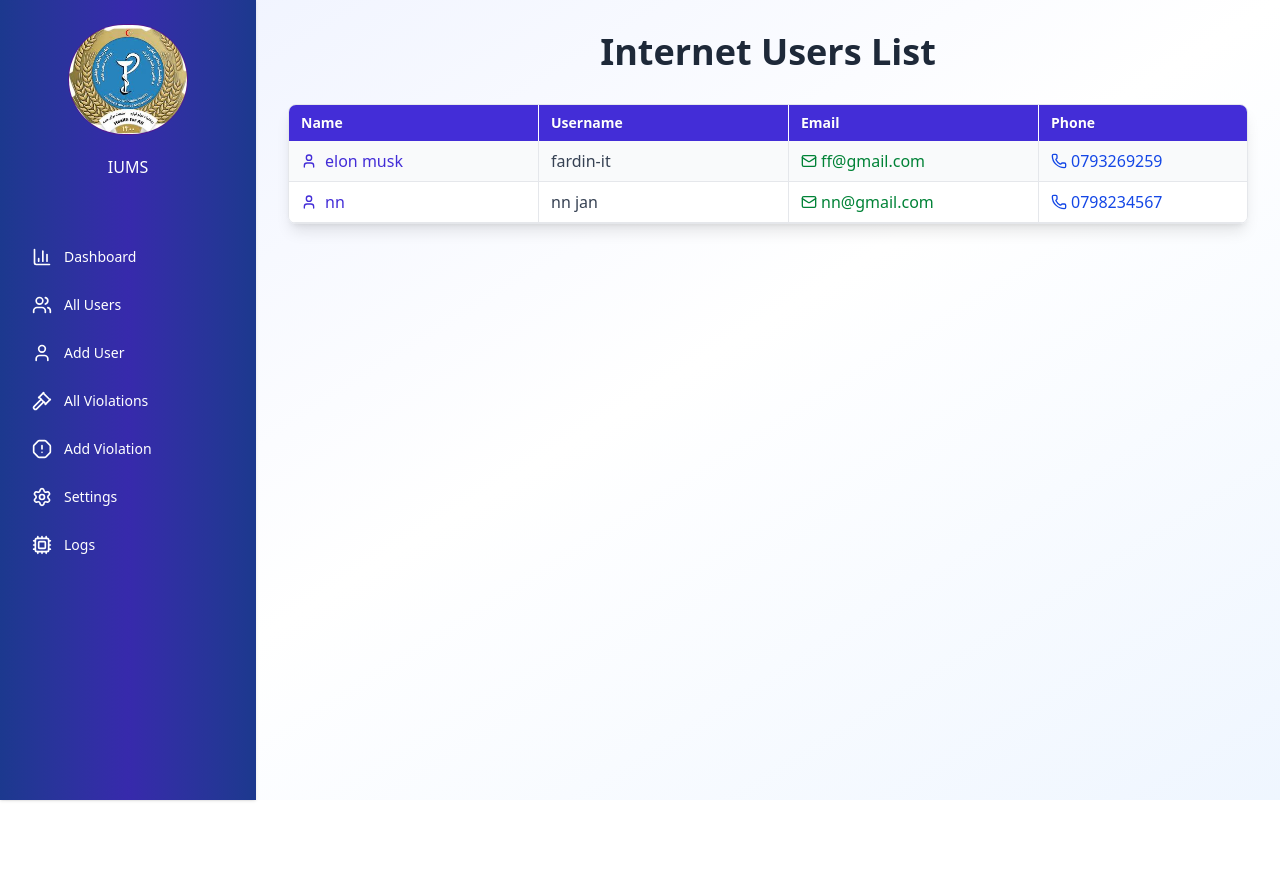
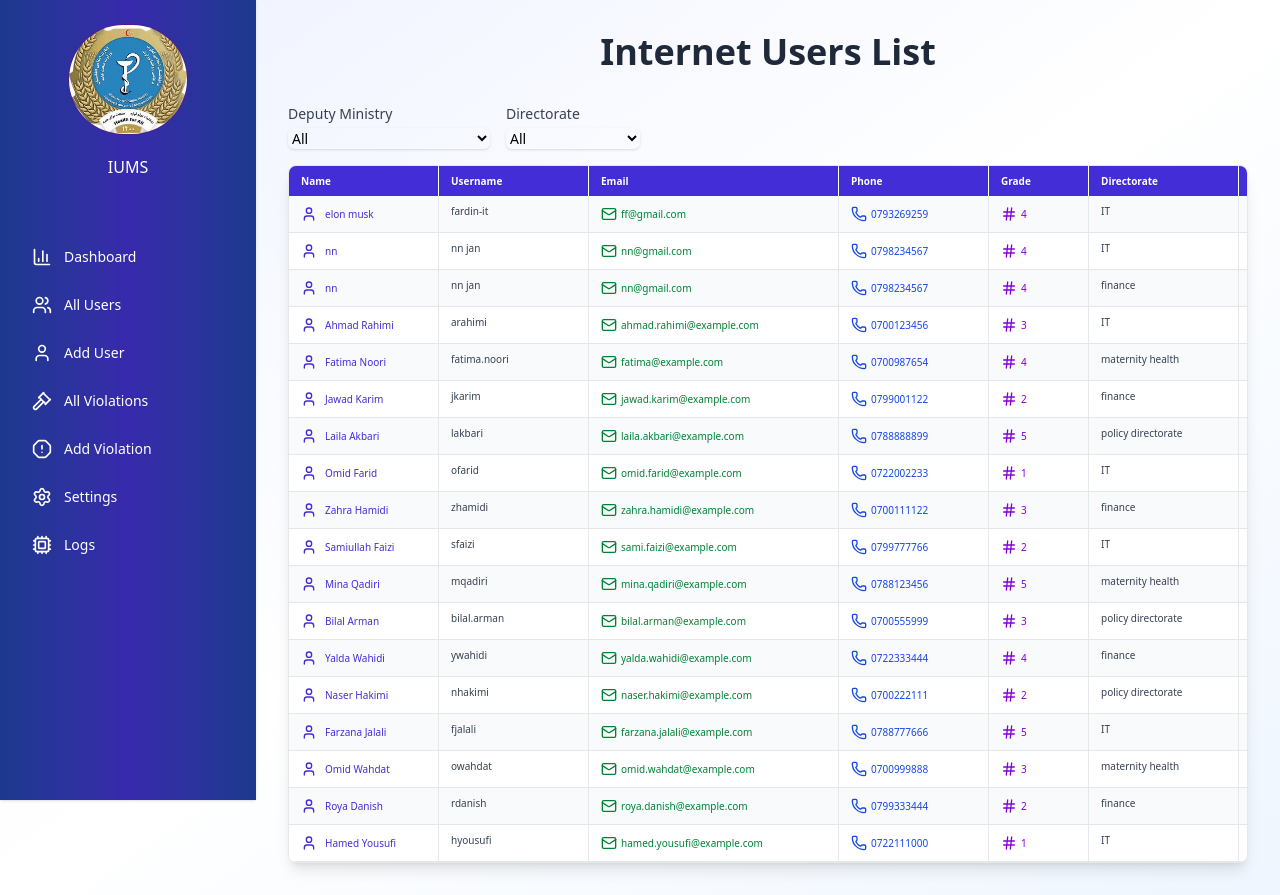
Before and after one commit to fiafghan/internet-users-ms-frontend, a React (Vite) app: page /allusers in a window 1280 px wide. Before the commit the page ends 800 px from the top, so only its background shows below. Built offline with nearby package versions, Linux system fonts and the light colour scheme; data requests are answered from the project's data file.

Commit message:
users table was fixed

```diff
--- a/db.json
+++ b/db.json
@@ -1,4 +1,44 @@
 {
+  "deputy_ministries":[
+    {
+      "id":1,
+      "name":"administrative and financial"
+    },
+    {
+      "id":2,
+      "name":"health services providing"
+    },
+    {
+      "id":3,
+      "name":"drug and food"
+    },
+    {
+      "id":4,
+      "name":"plan and policy"
+    }
+
+  ],
+
+  "directorates":[
+    {
+      "id":1,
+      "name":"IT"
+    },
+    {
+      "id":2,
+      "name":"finance"
+    },
+    {
+      "id":3,
+      "name":"maternity health"
+    },
+    {
+      "id":4,
+      "name":"policy directorate"
+    }
+
+  ],
+
   "users": [
     {
       "id": "a772",
@@ -58,7 +98,7 @@
       "phone": "0793269259",
       "grade": "4",
       "directorate": "IT",
-      "deputyMinistry": "administrative",
+      "deputyMinistry": "administrative and financial",
       "position": "CEO",
       "device_limit": "3",
       "device_type": "mobile",
@@ -72,11 +112,235 @@
       "phone": "0798234567",
       "grade": "4",
       "directorate": "IT",
-      "deputyMinistry": "IT",
+      "deputyMinistry": "health services providing",
       "position": "software developer",
       "device_limit": "2",
       "device_type": "Computer",
       "mac_address": "ff:ff:ff:ff:ff"
-    }
+    },
+    {
+      "id": "e41f",
+      "name": "nn",
+      "username": "nn jan",
+      "email": "nn@gmail.com",
+      "phone": "0798234567",
+      "grade": "4",
+      "directorate": "finance",
+      "deputyMinistry": "health services providing",
+      "position": "software developer",
+      "device_limit": "2",
+      "device_type": "Computer",
+      "mac_address": "ff:ff:ff:ff:ff"
+    },
+    {
+    "id": "1a1a",
+    "name": "Ahmad Rahimi",
+    "username": "arahimi",
+    "email": "ahmad.rahimi@example.com",
+    "phone": "0700123456",
+    "grade": "3",
+    "directorate": "IT",
+    "deputyMinistry": "administrative and financial",
+    "position": "Network Engineer",
+    "device_limit": "3",
+    "device_type": "Laptop",
+    "mac_address": "aa:bb:cc:dd:ee:01"
+  },
+  {
+    "id": "2b2b",
+    "name": "Fatima Noori",
+    "username": "fatima.noori",
+    "email": "fatima@example.com",
+    "phone": "0700987654",
+    "grade": "4",
+    "directorate": "maternity health",
+    "deputyMinistry": "health services providing",
+    "position": "Gynecologist",
+    "device_limit": "2",
+    "device_type": "Tablet",
+    "mac_address": "aa:bb:cc:dd:ee:02"
+  },
+  {
+    "id": "3c3c",
+    "name": "Jawad Karim",
+    "username": "jkarim",
+    "email": "jawad.karim@example.com",
+    "phone": "0799001122",
+    "grade": "2",
+    "directorate": "finance",
+    "deputyMinistry": "drug and food",
+    "position": "Finance Officer",
+    "device_limit": "1",
+    "device_type": "Computer",
+    "mac_address": "aa:bb:cc:dd:ee:03"
+  },
+  {
+    "id": "4d4d",
+    "name": "Laila Akbari",
+    "username": "lakbari",
+    "email": "laila.akbari@example.com",
+    "phone": "0788888899",
+    "grade": "5",
+    "directorate": "policy directorate",
+    "deputyMinistry": "plan and policy",
+    "position": "Policy Analyst",
+    "device_limit": "3",
+    "device_type": "Laptop",
+    "mac_address": "aa:bb:cc:dd:ee:04"
+  },
+  {
+    "id": "5e5e",
+    "name": "Omid Farid",
+    "username": "ofarid",
+    "email": "omid.farid@example.com",
+    "phone": "0722002233",
+    "grade": "1",
+    "directorate": "IT",
+    "deputyMinistry": "administrative and financial",
+    "position": "Software Developer",
+    "device_limit": "2",
+    "device_type": "Computer",
+    "mac_address": "aa:bb:cc:dd:ee:05"
+  },
+  {
+    "id": "6f6f",
+    "name": "Zahra Hamidi",
+    "username": "zhamidi",
+    "email": "zahra.hamidi@example.com",
+    "phone": "0700111122",
+    "grade": "3",
+    "directorate": "finance",
+    "deputyMinistry": "administrative and financial",
+    "position": "Accountant",
+    "device_limit": "2",
+    "device_type": "Laptop",
+    "mac_address": "aa:bb:cc:dd:ee:06"
+  },
+  {
+    "id": "7g7g",
+    "name": "Samiullah Faizi",
+    "username": "sfaizi",
+    "email": "sami.faizi@example.com",
+    "phone": "0799777766",
+    "grade": "2",
+    "directorate": "IT",
+    "deputyMinistry": "drug and food",
+    "position": "System Admin",
+    "device_limit": "3",
+    "device_type": "Computer",
+    "mac_address": "aa:bb:cc:dd:ee:07"
+  },
+  {
+    "id": "8h8h",
+    "name": "Mina Qadiri",
+    "username": "mqadiri",
+    "email": "mina.qadiri@example.com",
+    "phone": "0788123456",
+    "grade": "5",
+    "directorate": "maternity health",
+    "deputyMinistry": "health services providing",
+    "position": "Midwife",
+    "device_limit": "1",
+    "device_type": "Tablet",
+    "mac_address": "aa:bb:cc:dd:ee:08"
+  },
+  {
+    "id": "9i9i",
+    "name": "Bilal Arman",
+    "username": "bilal.arman",
+    "email": "bilal.arman@example.com",
+    "phone": "0700555999",
+    "grade": "3",
+    "directorate": "policy directorate",
+    "deputyMinistry": "plan and policy",
+    "position": "Research Officer",
+    "device_limit": "2",
+    "device_type": "Laptop",
+    "mac_address": "aa:bb:cc:dd:ee:09"
+  },
+  {
+    "id": "10j0",
+    "name": "Yalda Wahidi",
+    "username": "ywahidi",
+    "email": "yalda.wahidi@example.com",
+    "phone": "0722333444",
+    "grade": "4",
+    "directorate": "finance",
+    "deputyMinistry": "drug and food",
+    "position": "Auditor",
+    "device_limit": "2",
+    "device_type": "Computer",
+    "mac_address": "aa:bb:cc:dd:ee:10"
+  },
+  {
+    "id": "11k1",
+    "name": "Naser Hakimi",
+    "username": "nhakimi",
+    "email": "naser.hakimi@example.com",
+    "phone": "0700222111",
+    "grade": "2",
+    "directorate": "policy directorate",
+    "deputyMinistry": "plan and policy",
+    "position": "Policy Writer",
+    "device_limit": "1",
+    "device_type": "Tablet",
+    "mac_address": "aa:bb:cc:dd:ee:11"
+  },
+  {
+    "id": "12l2",
+    "name": "Farzana Jalali",
+    "username": "fjalali",
+    "email": "farzana.jalali@example.com",
+    "phone": "0788777666",
+    "grade": "5",
+    "directorate": "IT",
+    "deputyMinistry": "administrative and financial",
+    "position": "Frontend Developer",
+    "device_limit": "2",
+    "device_type": "Laptop",
+    "mac_address": "aa:bb:cc:dd:ee:12"
+  },
+  {
+    "id": "13m3",
+    "name": "Omid Wahdat",
+    "username": "owahdat",
+    "email": "omid.wahdat@example.com",
+    "phone": "0700999888",
+    "grade": "3",
+    "directorate": "maternity health",
+    "deputyMinistry": "health services providing",
+    "position": "Health Inspector",
+    "device_limit": "3",
+    "device_type": "Computer",
+    "mac_address": "aa:bb:cc:dd:ee:13"
+  },
+  {
+    "id": "14n4",
+    "name": "Roya Danish",
+    "username": "rdanish",
+    "email": "roya.danish@example.com",
+    "phone": "0799333444",
+    "grade": "2",
+    "directorate": "finance",
+    "deputyMinistry": "administrative and financial",
+    "position": "Budget Officer",
+    "device_limit": "2",
+    "device_type": "Laptop",
+    "mac_address": "aa:bb:cc:dd:ee:14"
+  },
+  {
+    "id": "15o5",
+    "name": "Hamed Yousufi",
+    "username": "hyousufi",
+    "email": "hamed.yousufi@example.com",
+    "phone": "0722111000",
+    "grade": "1",
+    "directorate": "IT",
+    "deputyMinistry": "plan and policy",
+    "position": "Data Engineer",
+    "device_limit": "3",
+    "device_type": "Computer",
+    "mac_address": "aa:bb:cc:dd:ee:15"
+  }
   ]
 }
--- a/src/AllUsers.tsx
+++ b/src/AllUsers.tsx
@@ -1,4 +1,4 @@
-import { useEffect, useState, type JSX } from "react";
+import { useEffect, useState, type JSX, type SetStateAction } from "react";
 import axios from "axios";
 import {
   User, Mail, Phone, Hash, Laptop, Cpu,
@@ -35,6 +35,10 @@ export default function InternetUsersList(): JSX.Element {
   const [isViewOpen, setIsViewOpen] = useState(false);
   const [isEditOpen, setIsEditOpen] = useState(false);
   const [editForm, setEditForm] = useState<Partial<InternetUser>>({});
+  const [deputyMinistryOptions, setDeputyMinistryOptions] = useState<{ id: number; name: string }[]>([]);
+  const [directorateOptions, setDirectorateOptions] = useState<{ id: number; name: string }[]>([]);
+  const [selectedDeputyMinistry, setSelectedDeputyMinistry] = useState<string>("");
+  const [selectedDirectorate, setSelectedDirectorate] = useState<string>("");
 
   useEffect(() => {
     async function fetchUsers() {
@@ -51,6 +55,21 @@ export default function InternetUsersList(): JSX.Element {
       }
     }
     fetchUsers();
+
+    async function fetchFilters() {
+      try {
+        const [depRes, dirRes] = await Promise.all([
+          axios.get("http://localhost:3000/deputy_ministries"),
+          axios.get("http://localhost:3000/directorates"),
+        ]);
+
+        setDeputyMinistryOptions(depRes.data); // Already array of { id, name }
+        setDirectorateOptions(dirRes.data);
+      } catch (err) {
+        console.log("error fetching data!", err);
+      }
+    }
+    fetchFilters();
   }, []);
 
   const handleView = (user: InternetUser) => {
@@ -110,6 +129,47 @@ export default function InternetUsersList(): JSX.Element {
           Internet Users List
         </h1>
 
+        <div className="flex gap-4 mb-4">
+          <div>
+            <label htmlFor="deputyMinistryFilter" className="block text-sm font-medium text-gray-700">
+              Deputy Ministry
+            </label>
+            <select
+              id="deputyMinistryFilter"
+              className="mt-1 block w-full rounded-md border-gray-300 shadow-sm focus:border-indigo-500 focus:ring-indigo-500 sm:text-sm"
+              value={selectedDeputyMinistry}
+              onChange={(e) => setSelectedDeputyMinistry(e.target.value)}
+            >
+              <option value="">All</option>
+              {deputyMinistryOptions.map((dep) => (
+                <option key={dep.id} value={dep.name}>{dep.name}</option>
+              ))}
+            </select>
+          </div>
+
+          {/* Directorate Filter */}
+          <div>
+            <label htmlFor="directorateFilter" className="block text-sm font-medium text-gray-700">
+              Directorate
+            </label>
+            <select
+              id="directorateFilter"
+              className="mt-1 block w-full rounded-md border-gray-300 shadow-sm focus:border-indigo-500 focus:ring-indigo-500 sm:text-sm"
+              value={selectedDirectorate}
+              onChange={(e: { target: { value: SetStateAction<string>; }; }) => setSelectedDirectorate(e.target.value)}
+            >
+              <option value="">All</option>
+              {directorateOptions.map((dir) => {
+                return (
+                  <option key={dir.id} value={dir.name}>
+                    {dir.name}
+                  </option>
+                );
+              })}
+            </select>
+          </div>
+        </div>
+
         {loading ? (
           <p className="text-center text-gray-600">Loading users...</p>
         ) : error ? (
@@ -119,13 +179,13 @@ export default function InternetUsersList(): JSX.Element {
         ) : (
           <div className="overflow-x-auto rounded-lg shadow-lg bg-white border
           border-gray-200 max-w-full">
-            <div className="grid grid-cols-[250px_250px_250px_250px_250px_250px_250px_250px_250px_250px_250px_250px]
+            <div className="grid grid-cols-[150px_150px_250px_150px_100px_150px_250px_250px_100px_100px_150px_200px]
             bg-gradient-to-r from-indigo-700 to-blue-700 text-white font-semibold text-sm
             select-none rounded-t-lg shadow-inner">
               {headers.map((header) => (
                 <div
                   key={header}
-                  className="px-3 py-2 border-r  last:border-r-0 flex items-center bg-indigo-700"
+                  className="px-3 py-2 border-r  last:border-r-0 flex items-center bg-indigo-700 text-[10px]"
                   style={{ textShadow: "0 1px 1px rgba(0,0,0,0.15)" }}
                 >
                   {header}
@@ -133,10 +193,14 @@ export default function InternetUsersList(): JSX.Element {
               ))}
             </div>
 
-            {users.map((user, idx) => (
+            {users
+              .filter((user) =>
+                (selectedDeputyMinistry === "" || user.deputyMinistry === selectedDeputyMinistry) &&
+                (selectedDirectorate === "" || user.directorate === selectedDirectorate)
+              ).map((user, idx) => (
               <div
                 key={user.id}
-                className={`grid grid-cols-[250px_250px_250px_250px_250px_250px_250px_250px_250px_250px_250px_250px]
+                className={`grid grid-cols-[150px_150px_250px_150px_100px_150px_250px_250px_100px_100px_150px_200px]
                   border-b border-gray-200 transition-colors duration-200 ${
                   idx % 2 === 0 ? "bg-gray-50" : "bg-white"
                 } hover:bg-indigo-100 cursor-default`}
@@ -144,55 +208,56 @@ export default function InternetUsersList(): JSX.Element {
                 <div className="px-3 py-2 flex items-center gap-2 font-medium text-indigo-700 whitespace-nowrap
                 border-r border-gray-200">
                   <User className="w-4 h-4 shrink-0" />
-                  <span>{user.name}</span>
+                  <span className="text-[10px]">{user.name}</span>
                 </div>
 
-                <div className="px-3 py-2 text-gray-700 whitespace-nowrap border-r border-gray-200">{user.username}</div>
+                <div className="px-3 py-2 text-gray-700 whitespace-nowrap border-r
+                border-gray-200 text-[10px]">{user.username}</div>
 
                 <div className="px-3 py-2 flex items-center gap-1 text-green-700 max-w-xs break-words
                 border-r border-gray-200">
                   <Mail className="w-4 h-4 shrink-0" />
-                  <span>{user.email}</span>
+                  <span className="text-[10px]">{user.email}</span>
                 </div>
 
                 <div className="px-3 py-2 flex items-center gap-1 text-blue-700 whitespace-nowrap
                 border-r border-gray-200">
                   <Phone className="w-4 h-4 shrink-0" />
-                  <span>{user.phone}</span>
+                  <span className="text-[10px]">{user.phone}</span>
                 </div>
 
                 <div className="px-3 py-2 flex items-center gap-1 text-purple-700 whitespace-nowrap
                 border-r border-gray-200">
                   <Hash className="w-4 h-4 shrink-0" />
-                  <span>{user.grade}</span>
+                  <span className="text-[10px]">{user.grade}</span>
                 </div>
 
                 <div className="px-3 py-2 text-gray-700 whitespace-nowrap
-                border-r border-gray-200">{user.directorate}</div>
+                border-r border-gray-200 text-[10px]">{user.directorate}</div>
 
                 <div className="px-3 py-2 text-gray-700 whitespace-nowrap
-                border-r border-gray-200">{user.deputyMinistry}</div>
+                border-r border-gray-200 text-[10px]">{user.deputyMinistry}</div>
 
-                <div className="px-3 py-2 text-gray-700 max-w-xs break-words border-r border-gray-200">
+                <div className="px-3 py-2 text-gray-700 max-w-xs break-words border-r border-gray-200 text-[10px]">
                   {user.position || "-"}
                 </div>
 
                 <div className="px-3 py-2 flex items-center gap-1 text-pink-700 whitespace-nowrap
-                border-r border-gray-200">
+                border-r border-gray-200 text-[10px]">
                   <Hash className="w-4 h-4 shrink-0" />
                   <span>{user.device_limit}</span>
                 </div>
 
                 <div className="px-3 py-2 flex items-center gap-1 text-purple-700
-                ">
+                text-[10px]">
                   <Laptop className="w-4 h-4 shrink-0" />
-                  <span>{user.device_type}</span>
+                  <span className="text-[10px]">{user.device_type}</span>
                 </div>
 
                 <div className="px-3 py-2 flex items-center gap-1 text-red-700 whitespace-nowrap
-                border-r border-gray-200">
+                border-r border-gray-200 ">
                   <Cpu className="w-4 h-4 shrink-0" />
-                  <span>{user.mac_address}</span>
+                  <span className="text-[10px]">{user.mac_address}</span>
                 </div>
 
                 {/* Actions */}
```
Lines whose indentation alone changed are shown as unchanged.
